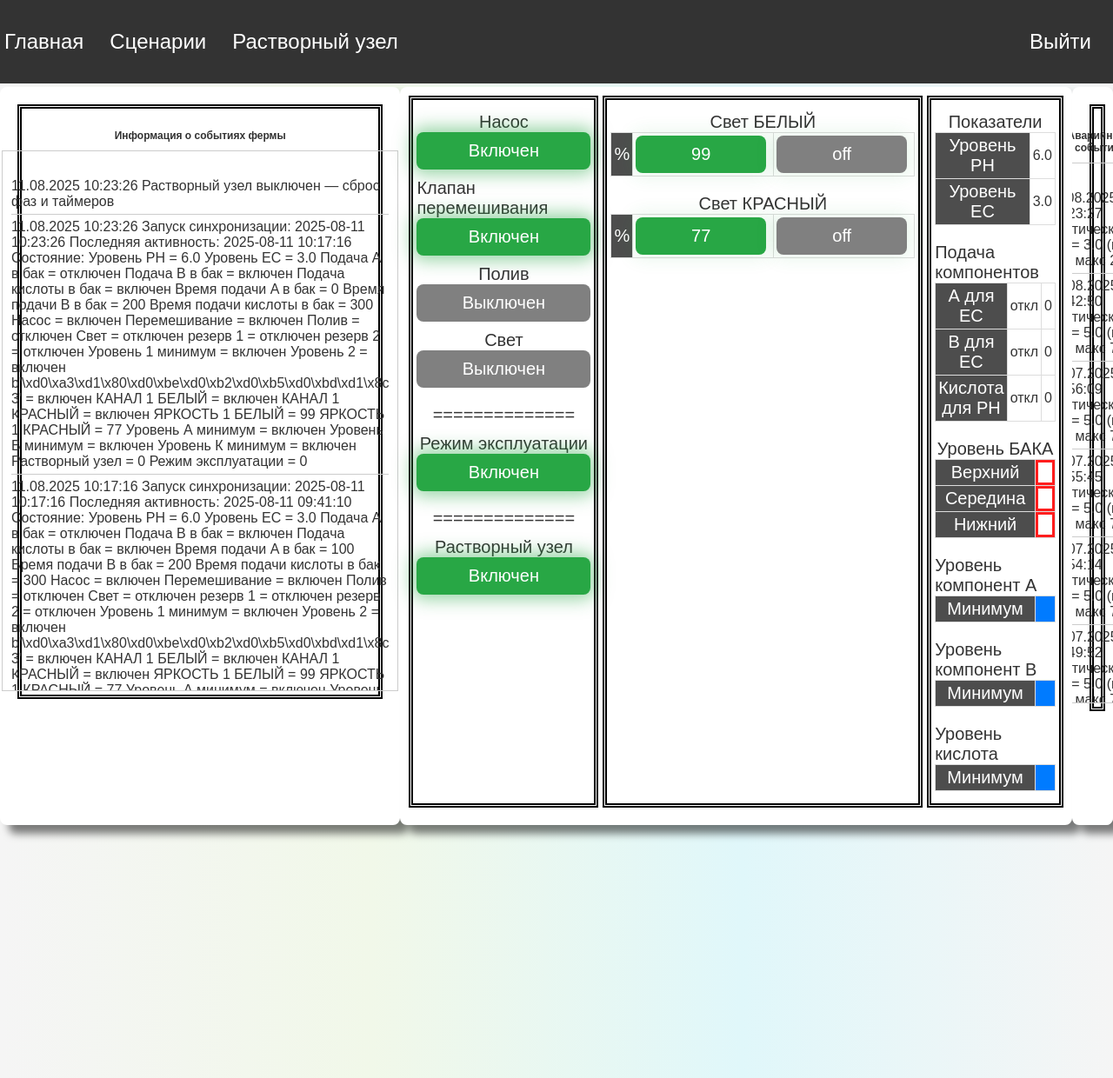
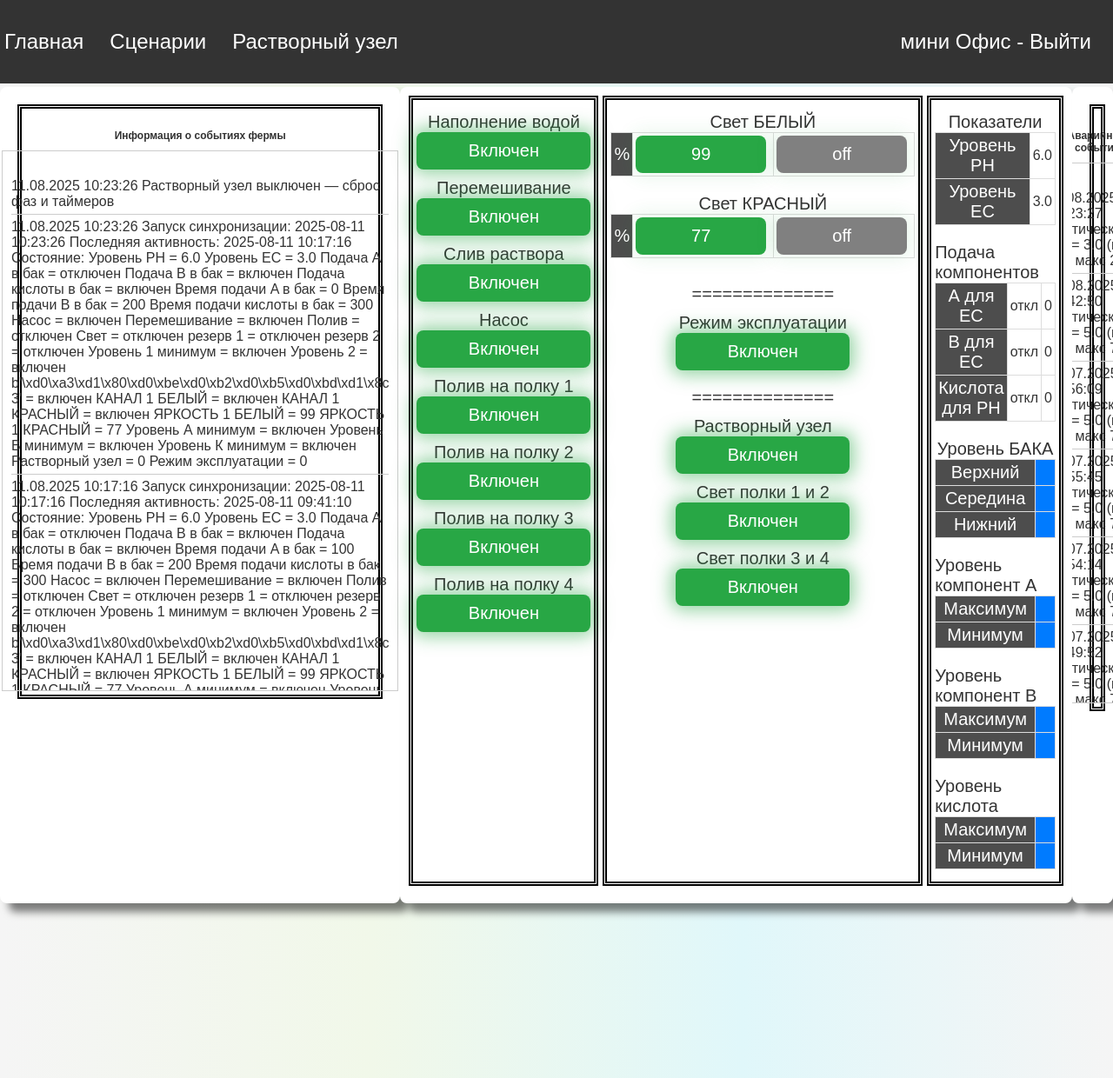
Before and after one commit to SnowWoolf/SMART_AGRO_mini, a Flask app: page / in a window 1280 px wide. Shown: the top 1240 px of the page at 87% size. Run offline with Flask 3, Linux system fonts and the light colour scheme; a user stored in the database is signed in; lists and menus that the app fills with data are empty; some libraries are stand-ins or nearby versions.

Commit message:
Поправил базу и ВЕБ под полки и новые кнопки

```diff
--- a/Зона 3/app/static/scripts/main2.js
+++ b/Зона 3/app/static/scripts/main2.js
@@ -93,10 +93,17 @@
             }
         };
 
+        updateButton('napolnit', 'Наполнение');
+        updateButton('peremesh', 'Перемешивание');
+        updateButton('sliv', 'Слив');
         updateButton('nasos', 'Насос');
-        updateButton('peremesh', 'Перемешивание');
-        updateButton('poliv', 'Полив');
-        updateButton('svet', 'Свет');
+        updateButton('svet1', 'Свет 12');
+        updateButton('svet2', 'Свет 34');
+
+        updateButton('polka1', 'Полка 1');
+        updateButton('polka2', 'Полка 2');
+        updateButton('polka3', 'Полка 3');
+        updateButton('polka4', 'Полка 4');
 
         updateButton('mode_param', 'Режим эксплуатации');
         updateButton('mixing', 'Растворный узел');
@@ -110,12 +117,16 @@
         updateText2('UNIT_ID_EC', 'Уровень EC');
 
         // Обновляем графические индикаторы для основного бака
-        updateBinaryIndicator('indicator-level-1', 'Уровень 3');
-        updateBinaryIndicator('indicator-level-2', 'Уровень 2');
-        updateBinaryIndicator('indicator-level-3', 'Уровень 1 минимум');
+        updateBinaryIndicator('indicator-level-1', 'Уровень бак максимум');
+        updateBinaryIndicator('indicator-level-2', 'Уровень бак средний');
+        updateBinaryIndicator('indicator-level-3', 'Уровень бак минимум');
 
 
         // Обновляем графические индикаторы для баков компонентов
+
+        updateBinaryIndicator('indicator-level-A1', 'Уровень А максимум');
+        updateBinaryIndicator('indicator-level-B1', 'Уровень В максимум');
+        updateBinaryIndicator('indicator-level-K1', 'Уровень К максимум');
 
         updateBinaryIndicator('indicator-level-A2', 'Уровень А минимум');
         updateBinaryIndicator('indicator-level-B2', 'Уровень В минимум');
--- a/Зона 3/app/templates/base.html
+++ b/Зона 3/app/templates/base.html
@@ -24,7 +24,7 @@
             <!--<li><a href="{{ url_for('main.plantings') }}">Контроль посадки</a></li>
             <li><a href="{{ url_for('main.cultures') }}">Справочник</a></li>-->
             <li><a href="{{ url_for('main.mixing_parameters') }}">Растворный узел</a></li>
-            <li><a href="{{ url_for('main.logout') }}">Выйти</a></li>
+            <li><a href="{{ url_for('main.logout') }}">мини Офис - Выйти</a></li>
         </ul>
     </nav>
     <div class="content">
--- a/Зона 3/app/templates/login.html
+++ b/Зона 3/app/templates/login.html
@@ -41,7 +41,7 @@
                 </div>
             </div>
             <div class="version-mark">
-                <h6>v 08.08.25 Mini</h6>
+                <h6>v 15.08.25 Mini в офисе СИМ</h6>
             </div>
         </div>
     </div>
--- a/Зона 3/app/templates/main.html
+++ b/Зона 3/app/templates/main.html
@@ -23,43 +23,52 @@
 
             <div class="parameter-container">
 
-                 <span class="parameter-name">Насос</span>
+                 <span class="parameter-name">Наполнение водой</span>
+                <button id="napolnit" class="status-button"
+                        onclick="toggleParameter('Наполнение')"
+                        {% if current_user.username != 'admin' %} disabled {% endif %}>
+                </button>
+                <span class="parameter-name">Перемешивание</span>
+                <button id="peremesh" class="status-button"
+                        onclick="toggleParameter('Перемешивание')"
+                        {% if current_user.username != 'admin' %} disabled {% endif %}>
+                </button>
+                <span class="parameter-name">Слив раствора</span>
+                <button id="sliv" class="status-button"
+                        onclick="toggleParameter('Слив')"
+                        {% if current_user.username != 'admin' %} disabled {% endif %}>
+                </button>
+                <span class="parameter-name">Насос</span>
                 <button id="nasos" class="status-button"
                         onclick="toggleParameter('Насос')"
                         {% if current_user.username != 'admin' %} disabled {% endif %}>
                 </button>
 
-                <span class="parameter-name">Клапан перемешивания</span>
-                <button id="peremesh" class="status-button"
-                        onclick="toggleParameter('Перемешивание')"
+                <span class="parameter-name">Полив на полку 1</span>
+                <button id="polka1" class="status-button"
+                        onclick="toggleParameter('Полка 1')"
                         {% if current_user.username != 'admin' %} disabled {% endif %}>
                 </button>
 
-                <span class="parameter-name">Полив</span>
-                <button id="poliv" class="status-button"
-                        onclick="toggleParameter('Полив')"
+                <span class="parameter-name">Полив на полку 2</span>
+                <button id="polka2" class="status-button"
+                        onclick="toggleParameter('Полка 2')"
                         {% if current_user.username != 'admin' %} disabled {% endif %}>
                 </button>
 
-                <span class="parameter-name">Свет</span>
-                <button id="svet" class="status-button"
-                        onclick="toggleParameter('Свет')"
+                <span class="parameter-name">Полив на полку 3</span>
+                <button id="polka3" class="status-button"
+                        onclick="toggleParameter('Полка 3')"
                         {% if current_user.username != 'admin' %} disabled {% endif %}>
                 </button>
-                <span class="parameter-name"> </span>
-                <span class="parameter-name">==============</span>
-                <span class="parameter-name">Режим эксплуатации</span>
-                <button id="mode_param" class="status-button"
-                        onclick="toggleParameter('Режим эксплуатации')"
+
+                <span class="parameter-name">Полив на полку 4</span>
+                <button id="polka4" class="status-button"
+                        onclick="toggleParameter('Полка 4')"
                         {% if current_user.username != 'admin' %} disabled {% endif %}>
                 </button>
-                <span class="parameter-name"> </span>
-                <span class="parameter-name">==============</span>
-                <span class="parameter-name">Растворный узел</span>
-                <button id="mixing" class="status-button"
-                        onclick="toggleParameter('Растворный узел')"
-                        {% if current_user.username != 'admin' %} disabled {% endif %}>
-                </button>
+
+
             </div>
             <div class="parameter-container">
                 <span class="parameter-name">Свет БЕЛЫЙ</span>
@@ -113,7 +122,32 @@
                         </td>
                     </tr>
                 </table>
+                <span class="parameter-name"> </span>
+                <span class="parameter-name">==============</span>
+                <span class="parameter-name">Режим эксплуатации</span>
+                <button id="mode_param" class="status-button"
+                        onclick="toggleParameter('Режим эксплуатации')"
+                        {% if current_user.username != 'admin' %} disabled {% endif %}>
+                </button>
+                <span class="parameter-name"> </span>
+                <span class="parameter-name">==============</span>
+                <span class="parameter-name">Растворный узел</span>
+                <button id="mixing" class="status-button"
+                        onclick="toggleParameter('Растворный узел')"
+                        {% if current_user.username != 'admin' %} disabled {% endif %}>
+                </button>
 
+                <span class="parameter-name">Свет полки 1 и 2</span>
+                <button id="svet1" class="status-button"
+                        onclick="toggleParameter('Свет 12')"
+                        {% if current_user.username != 'admin' %} disabled {% endif %}>
+                </button>
+
+                <span class="parameter-name">Свет полки 3 и 4</span>
+                <button id="svet2" class="status-button"
+                        onclick="toggleParameter('Свет 34')"
+                        {% if current_user.username != 'admin' %} disabled {% endif %}>
+                </button>
             </div>
 
             <div class="parameter-container">
@@ -171,7 +205,12 @@
 
                 <span class="parameter-name">Уровень компонент А</span>
                 <table>
-
+                    <tr>
+                        <th>Максимум</th>
+                        <td id="level-A1" class="indicator-wrapper">
+                            <div id="indicator-level-A1" class="status-indicator"></div>
+                        </td>
+                    </tr>
                     <tr>
                         <th>Минимум</th>
                         <td id="level-A2" class="indicator-wrapper">
@@ -181,7 +220,12 @@
                 </table>
                 <span class="parameter-name">Уровень компонент В</span>
                 <table>
-
+                    <tr>
+                        <th>Максимум</th>
+                        <td id="level-B1" class="indicator-wrapper">
+                            <div id="indicator-level-B1" class="status-indicator"></div>
+                        </td>
+                    </tr>
                     <tr>
                         <th>Минимум</th>
                         <td id="level-B2" class="indicator-wrapper">
@@ -191,7 +235,12 @@
                 </table>
                 <span class="parameter-name">Уровень кислота</span>
                 <table>
-
+                    <tr>
+                        <th>Максимум</th>
+                        <td id="level-K1" class="indicator-wrapper">
+                            <div id="indicator-level-K1" class="status-indicator"></div>
+                        </td>
+                    </tr>
                     <tr>
                         <th>Минимум</th>
                         <td id="level-K2" class="indicator-wrapper">
```
Also changed, not shown: Зона 3/mini_150825.db.
